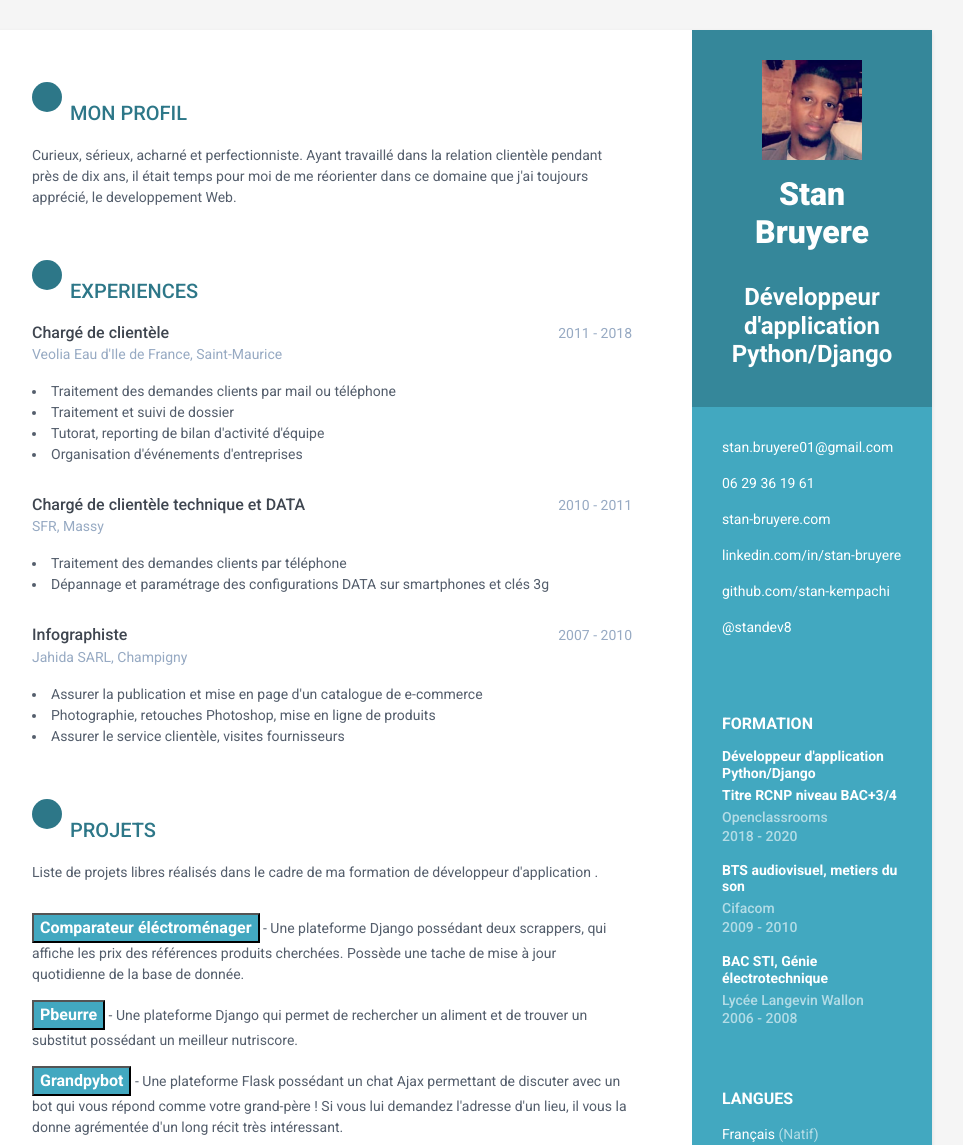
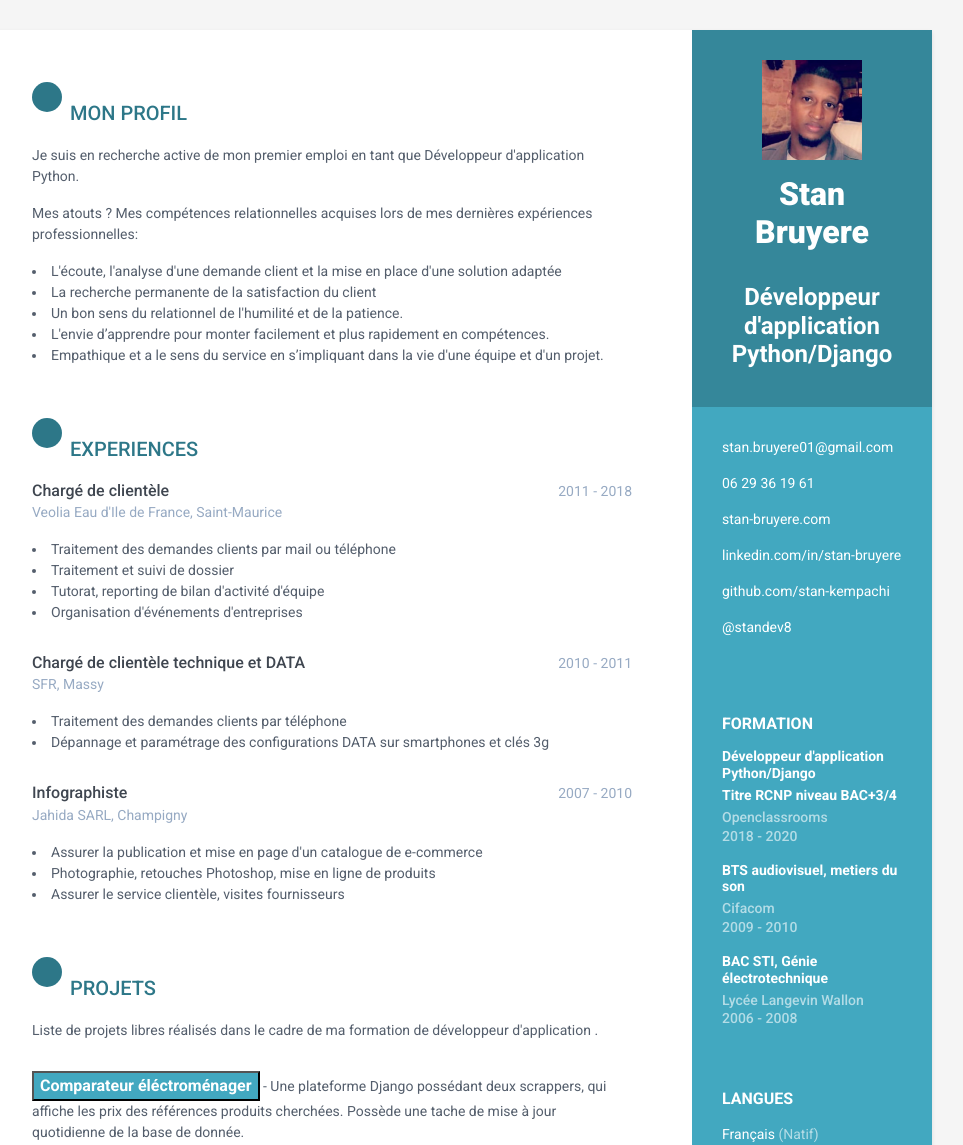
Before and after one commit to stan-kempachi/CV, a Flask app: page / in a window 1280 px wide. Shown: the top 1145 px of the page, without its empty margins (188-1151 px from the left). Run offline with Flask 2, Linux system fonts and the light colour scheme; some libraries are stand-ins or nearby versions.

Commit message:
update texte presentation

```diff
--- a/CV/templates/index.html
+++ b/CV/templates/index.html
@@ -91,7 +91,18 @@
             <section class="section summary-section">
                 <h2 class="section-title"><span class="icon-holder"><i class="fas fa-user"></i></span>Mon Profil</h2>
                 <div class="summary">
-                    <p>Curieux, sérieux, acharné et perfectionniste. Ayant travaillé dans la relation clientèle pendant près de dix ans, il était temps pour moi de me réorienter dans ce domaine que j'ai toujours apprécié, le developpement Web.</p>
+                    <p> Je suis en recherche active de mon premier emploi en tant que
+                        Développeur d'application Python.</p>
+                    <p>Mes atouts ?
+                        Mes compétences relationnelles acquises lors de mes dernières expériences professionnelles: </li>
+                    </p>
+                    <p>
+                        <li>L'écoute, l'analyse d'une demande client et la mise en place d'une solution adaptée</li>
+                        <li>La recherche permanente de la satisfaction du client</li>
+                        <li>Un bon sens du relationnel de l'humilité et de la patience.</li>
+                        <li>L'envie d’apprendre pour monter facilement et plus rapidement en compétences.</li>
+                        <li>Empathique et a le sens du service en s’impliquant dans la vie d'une équipe et d'un projet.</li>
+                    </p>
                 </div><!--//summary-->
             </section><!--//section-->
 
```
